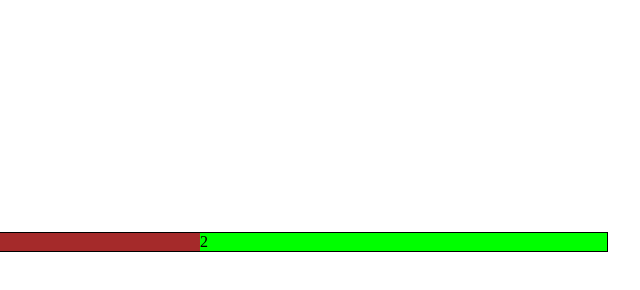
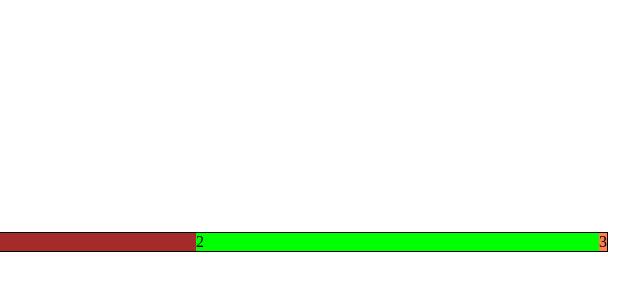
Before and after one commit to RishavBehera/practR, a plain HTML site: page index.html in a window 1280 px wide. Shown: the full height of the page, 640-1280 px from the left. Drawn offline with Linux system fonts and the light colour scheme.

Commit message:
new div added

```diff
--- a/index.html
+++ b/index.html
@@ -17,7 +17,7 @@
 
       <div class="box">1</div>
       <div class="box">2</div>
-
+      <div class="box">3</div>
 
     </nav>
   </body>
```
